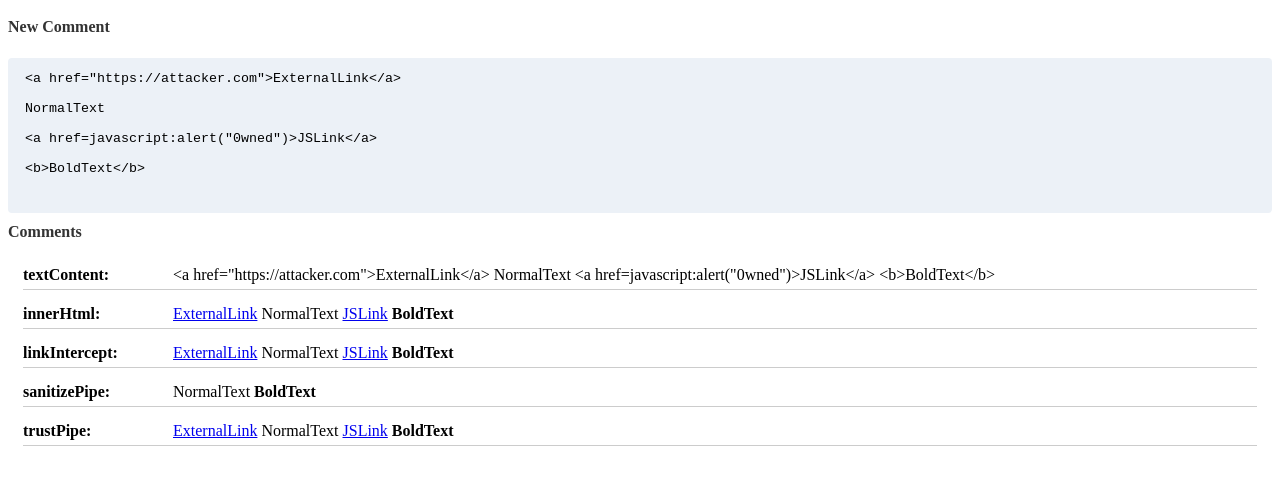
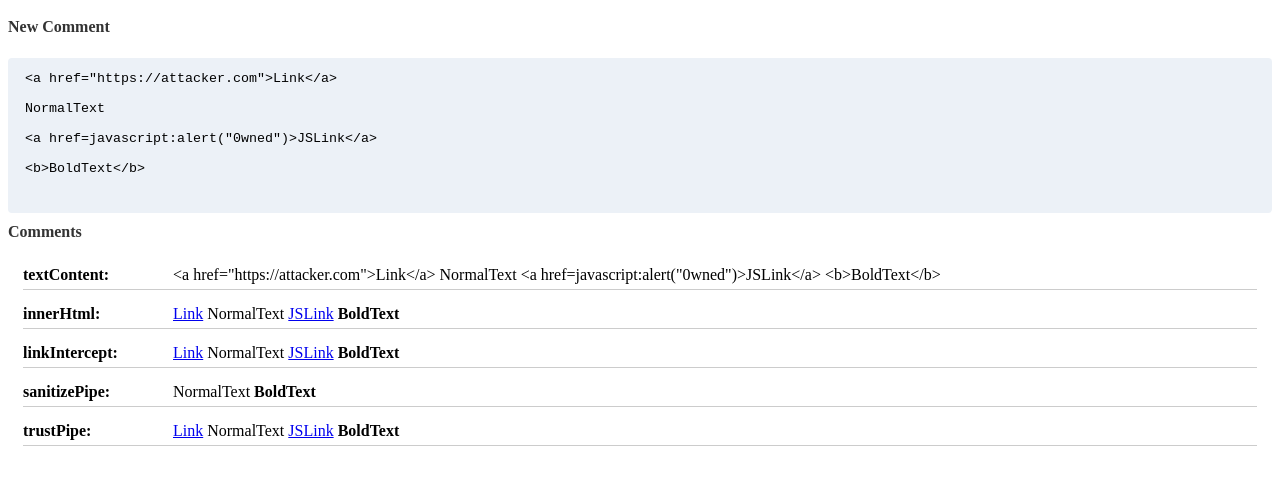
Before and after one commit to dannyduc/sanitize-comments, an Angular app: page / in a window 1280 px wide. Shown: the top 478 px of the page. Built offline with nearby package versions, Linux system fonts and the light colour scheme.

Commit message:
1 file modified

```diff
--- a/src/app/comment/comment.component.ts
+++ b/src/app/comment/comment.component.ts
@@ -11,7 +11,7 @@ export class CommentComponent implements OnInit {
     author: "Danny",
     created: new Date(),
     note:
-      '<a href="https://attacker.com">ExternalLink</a>\n' +
+      '<a href="https://attacker.com">Link</a>\n' +
       "\n" +
       "NormalText\n" +
       "\n" +
```
